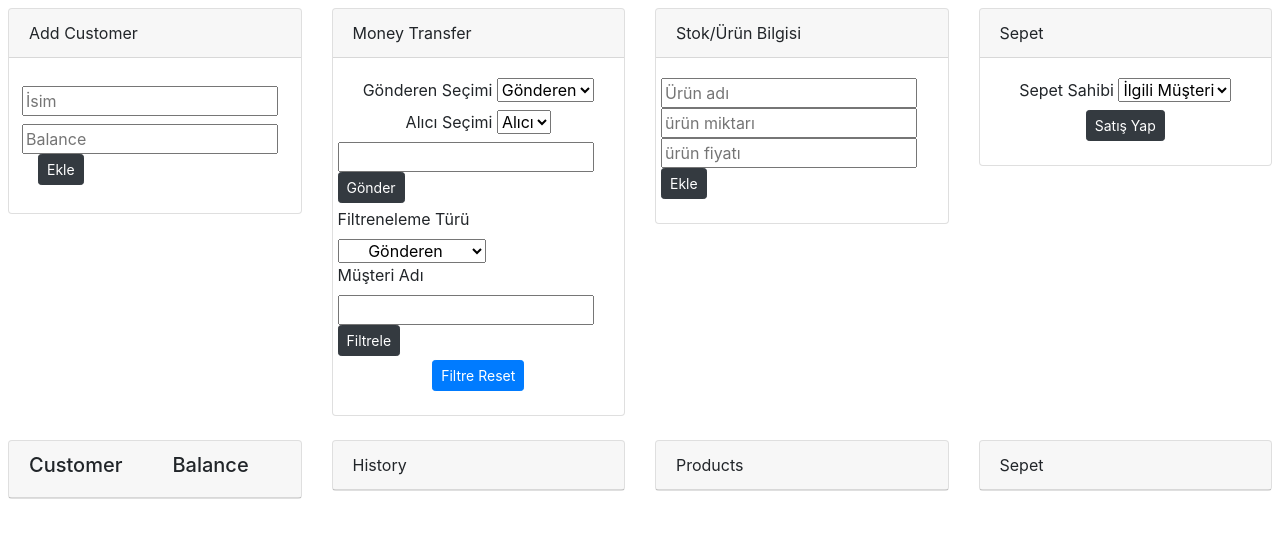
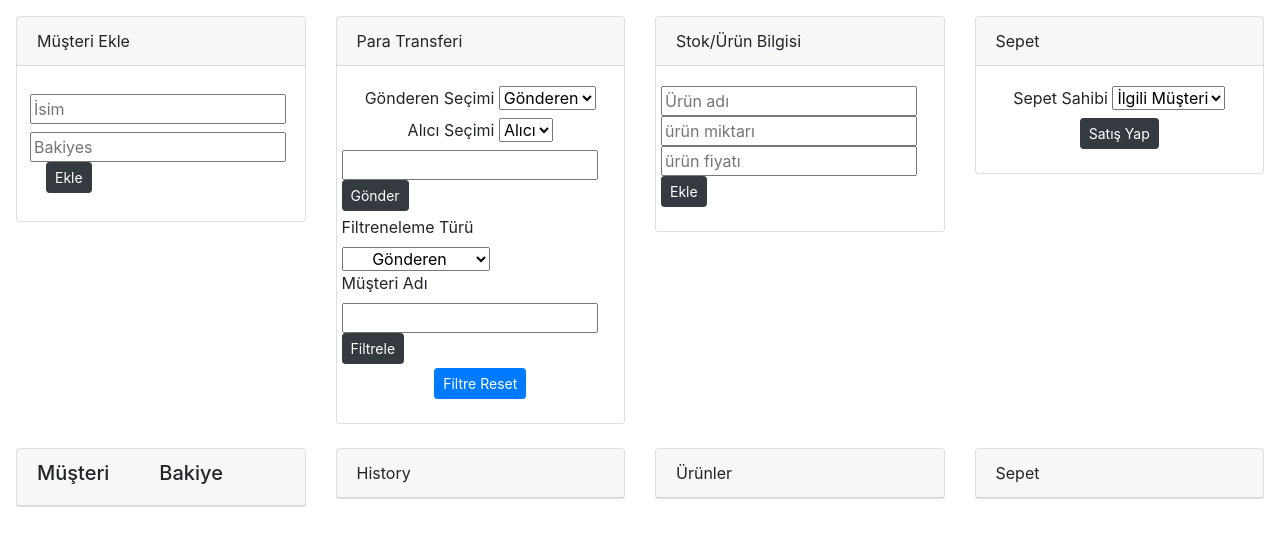
Before and after one commit to patika-167-react-bootcamp/hw-week-2-berkaygurcan, a plain HTML site: page index.html in a window 1280 px wide. Drawn offline with nearby package versions, Linux system fonts and the light colour scheme.

Commit message:
Revizeler Tamamlandı

```diff
--- a/index.html
+++ b/index.html
@@ -11,21 +11,21 @@
 
 </head>
 <body>
-    <div class="container-lg m-2">
+    <div class="container-lg m-3">
 
         <div class="row">
             <!-- Add customer card -->
             <div class="col-3 left-div">
                 <div class="card">
                     <div class="card-header">
-                       Add Customer
+                       Müşteri Ekle
                       </div>
                     <div class="card-body m-2">
                         <div class="row" >
                             <input type="text" id="newCustomerName" placeholder="İsim" />
                         </div>
                         <div class="row mt-2">
-                            <input type="number" id="newCustomerBalance" placeholder="Balance" />
+                            <input type="number" id="newCustomerBalance" placeholder="Bakiyes" />
                             <button  class="btn btn-dark btn-sm ml-3" onclick='addCustomer()'> Ekle</button>
                         </div>
                     </div>
@@ -37,7 +37,7 @@
                 <!-- Money transfar card -->
                 <div class="card">
                     <div class="card-header">
-                        Money Transfer
+                        Para Transferi
                     </div>
                     <div class="card-body">
                         <div class="row process-div justify-content-around aling-items-center">
@@ -82,6 +82,8 @@
                             <div>
                                 <button  class="btn btn-primary btn-sm mb-1" onclick="resetFilter()"> Filtre Reset </button>
                             </div>
+
+
 
 
                         </div>
@@ -141,8 +143,8 @@
                 <!-- Customer Balance List-->
                 <div class="card">
                     <div class="card-header d-flex justify-content-start">
-                        <h5>Customer</h5>
-                        <h5 style="margin-left: 50px;">Balance</h5>
+                        <h5>Müşteri</h5>
+                        <h5 style="margin-left: 50px;">Bakiye</h5>
                       </div>
                     <ul class="list-group list-group-flush" id="customersBalanceList">
                     </ul>
@@ -164,7 +166,7 @@
                 <!-- Product List-->
                 <div class="card">
                     <div class="card-header">
-                        Products
+                        Ürünler
                       </div>
                     <ul class="list-group list-group-flush" id="productsList">
                     </ul>
--- a/index.js
+++ b/index.js
@@ -38,6 +38,7 @@ function addCustomer() {
      // optionslarımızı render edecek fonksiyonlar
      renderSenderOption()
      renderRecipientOption()
+     renderBasketOption() //sepetteki müşteri seçme selectimiz
 
 
     moneyTransferHistory.push({
@@ -55,7 +56,7 @@ function addCustomer() {
 }
 
 function renderSenderOption () {
-    console.log(" render sender option çalıştım")
+
     selectSender.innerHTML = ""; //içini boşalttık
 
 
@@ -136,7 +137,7 @@ function customerDelete(e) {
     const index = customerList.findIndex(customer => customer.id === customerId);
 
     const deletedCustomer = customerList.splice(index,1)
-    console.log(deletedCustomer[0].name)
+
     //history listemizde yazmak için durumu ekleyelim
     moneyTransferHistory.push({
         customerName: deletedCustomer[0].name,
@@ -480,7 +481,7 @@ function sell() { //satış yapma işlemi
 }
 
 
-function renderSenderOption () {
+function renderBasketOption () {
     selectBasket.innerHTML = ""; //içini boşalttık
 
     //listemizdeki kullanıcıları option olarak eklememiz gerekli
```
